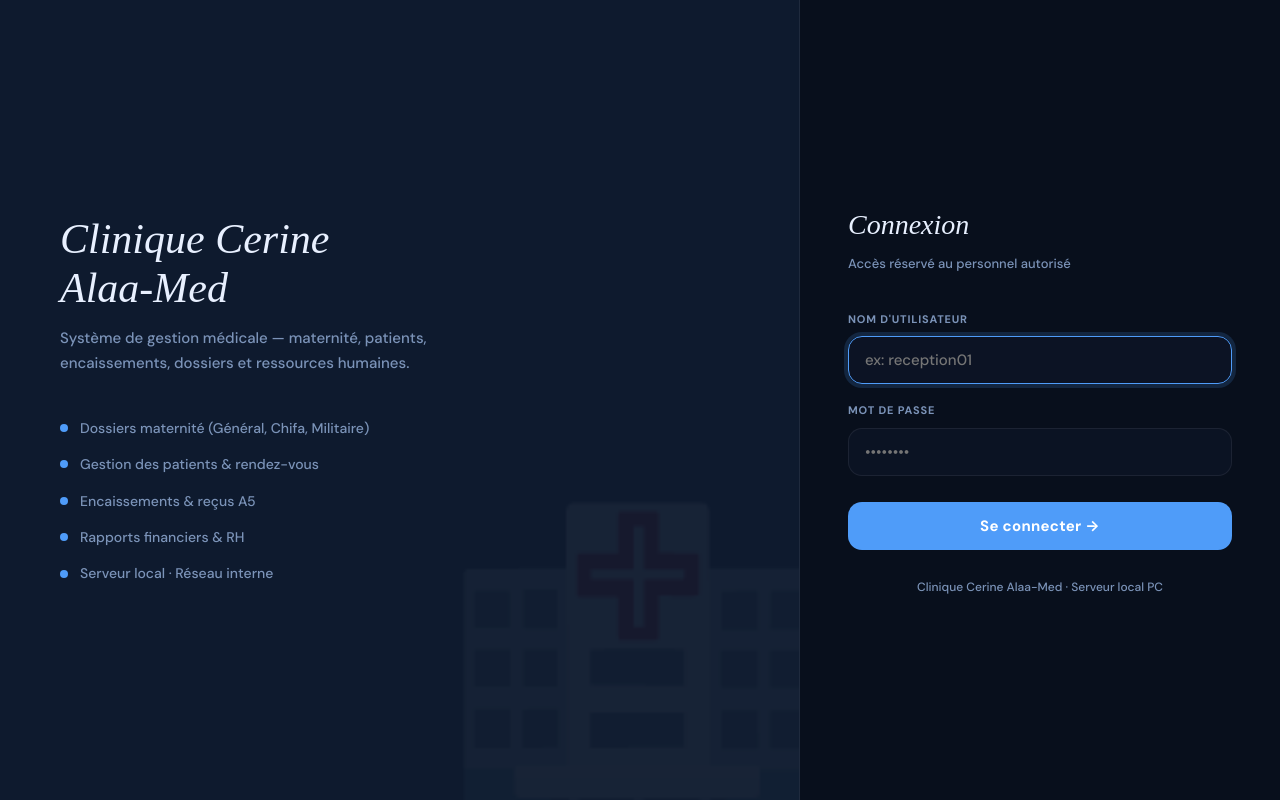
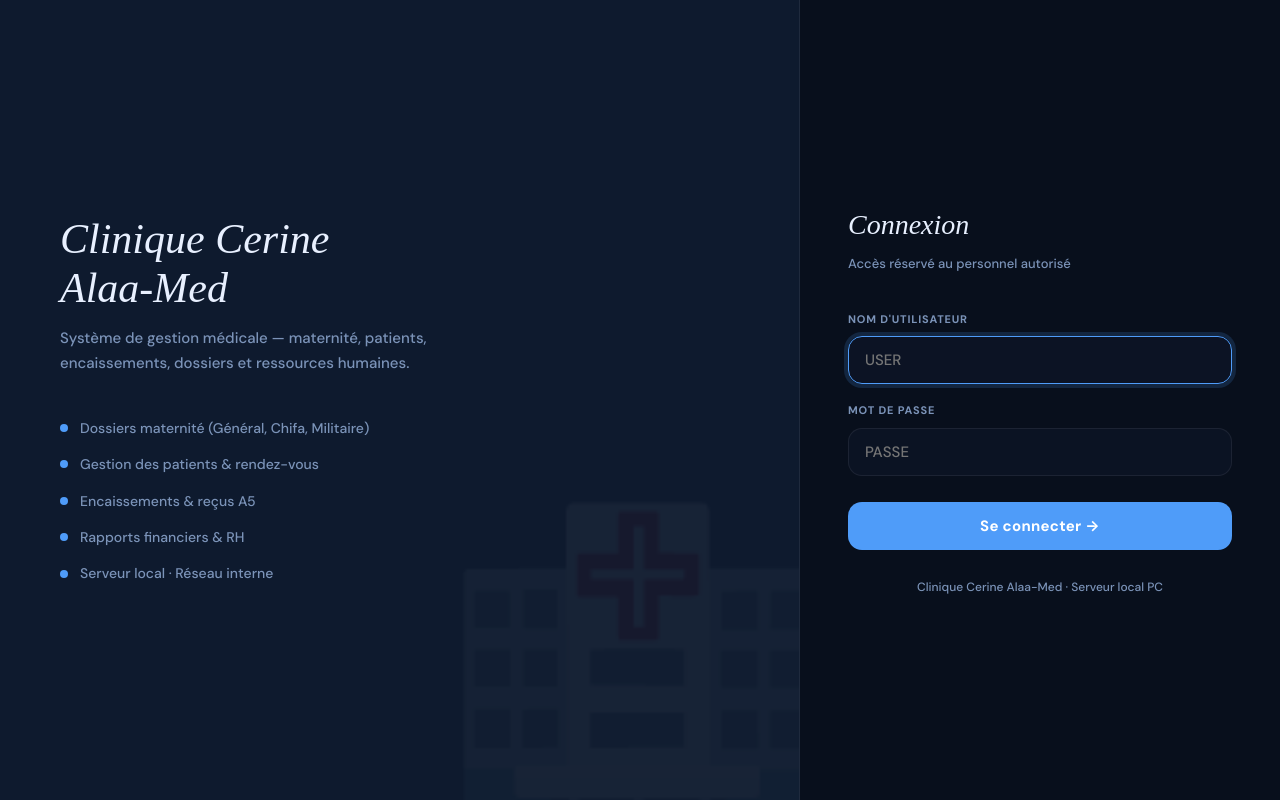
Before and after one commit to hindouchbez1101-collab/biz, a Django app: page /login/ in a window 1280 px wide. Run offline with Django 5.2, Linux system fonts and the light colour scheme; some web fonts are replaced.

Commit message:
Update login.html

```diff
--- a/Clinique_Cerine_Alaa-Med_Local_PC_v23/templates/auth/login.html
+++ b/Clinique_Cerine_Alaa-Med_Local_PC_v23/templates/auth/login.html
@@ -171,11 +171,11 @@
       {% csrf_token %}
       <div class="lf-group">
         <label class="lf-label">Nom d'utilisateur</label>
-        <input class="lf-input" type="text" name="username" autocomplete="username" autofocus placeholder="ex: reception01">
+        <input class="lf-input" type="text" name="username" autocomplete="username" autofocus placeholder="USER">
       </div>
       <div class="lf-group">
         <label class="lf-label">Mot de passe</label>
-        <input class="lf-input" type="password" name="password" autocomplete="current-password" placeholder="••••••••">
+        <input class="lf-input" type="password" name="password" autocomplete="current-password" placeholder="PASSE">
       </div>
       <button class="lf-btn" type="submit">Se connecter →</button>
     </form>
```
